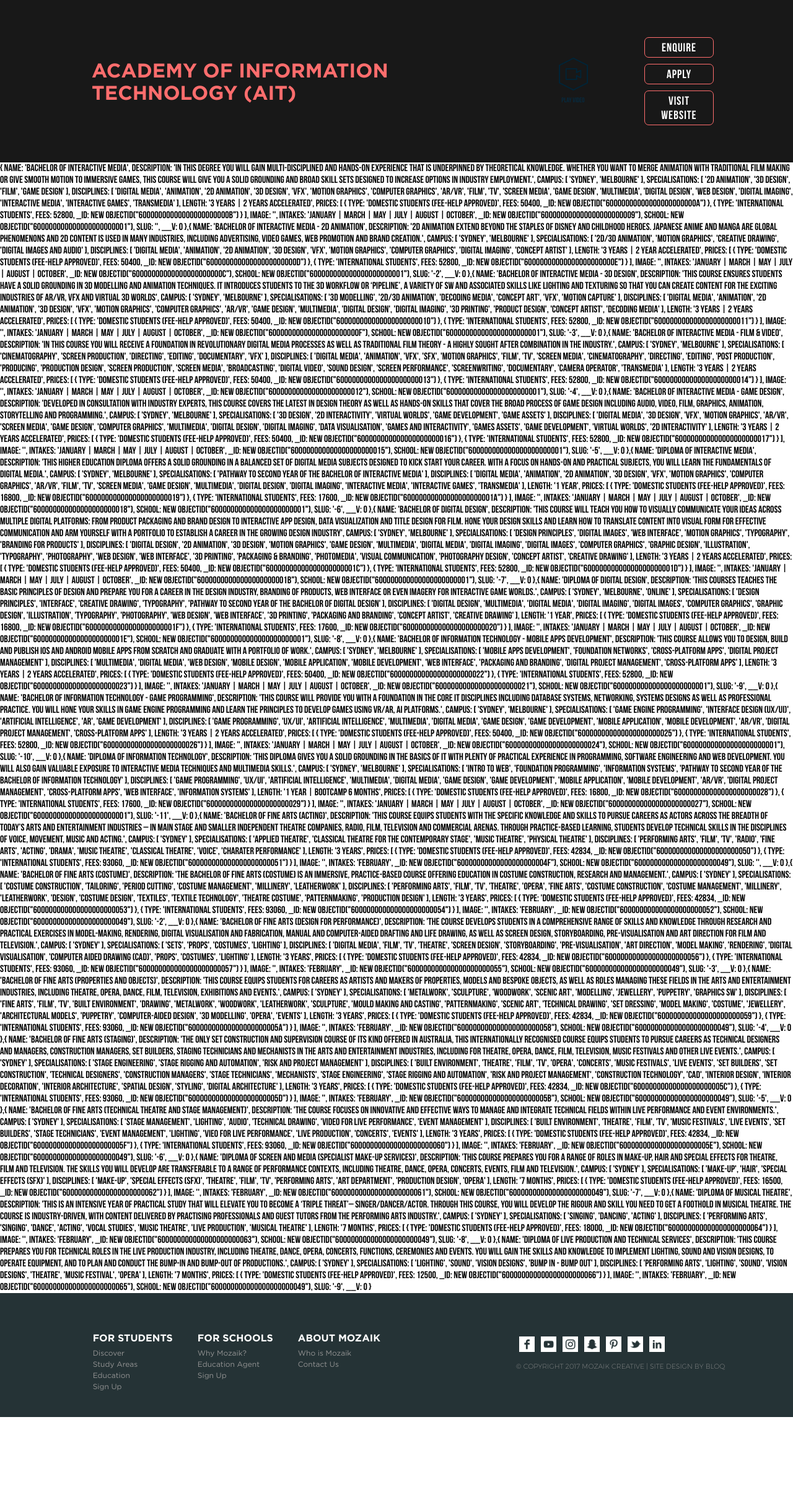
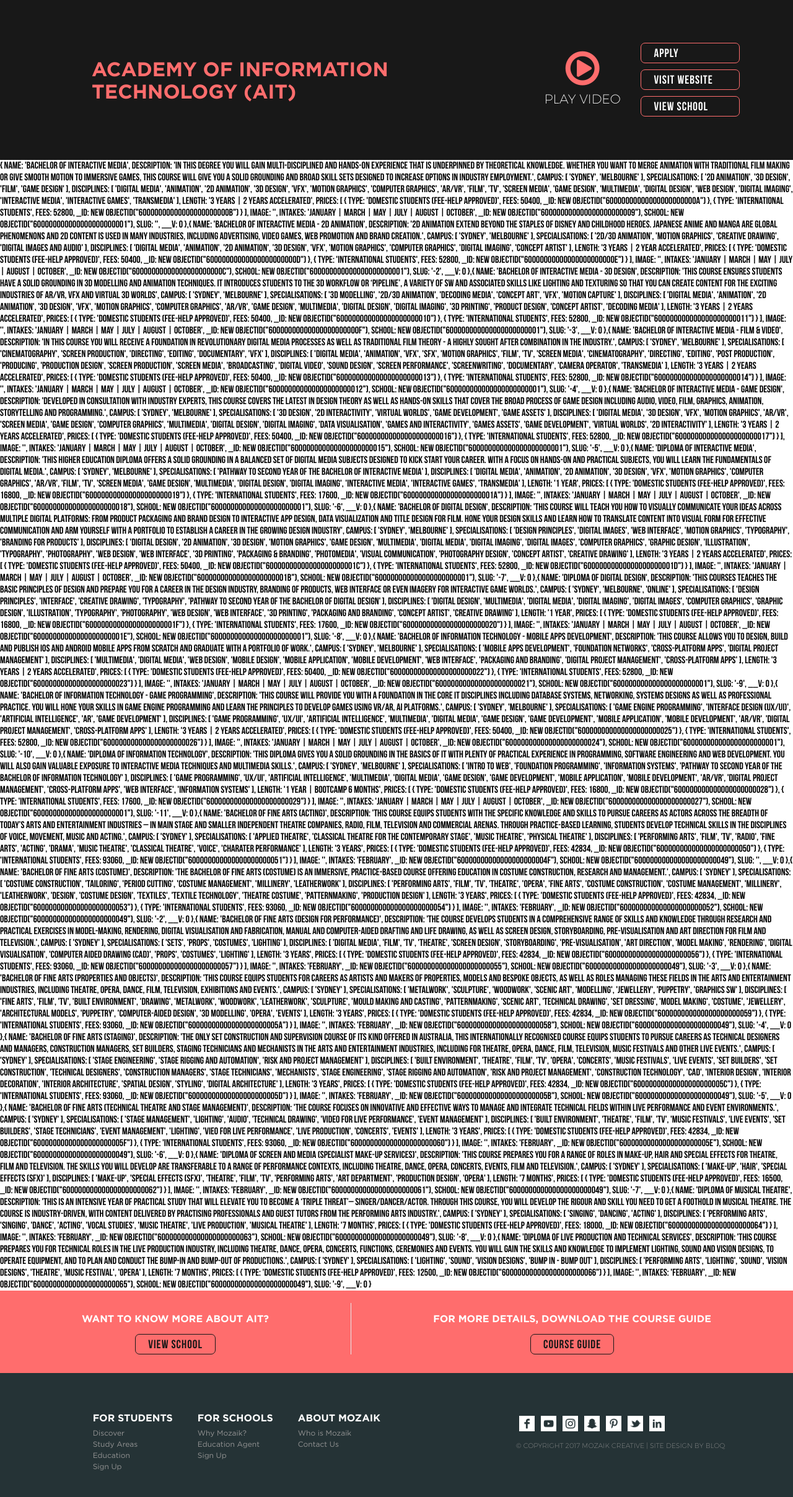
Before and after one commit to jcerexhe/mozaik, a Node server app: template views/schoolCourses.pug in a window 1280 px wide. Shown: the whole page at 62% size. Before the commit the page ends 2286 px from the top, so only its background shows below. Run offline with Node 20, Linux system fonts and the light colour scheme; the template is opened without the code that fills it: values that come from a table or form of the project are taken from there, others are empty; data comes from the database, SQL or seed files in the repository; style sheets or scripts are compiled from the project's sources; some libraries are stand-ins or nearby versions.

Commit message:
courses pg redesign

```diff
--- a/client/components/courses/index.jsx
+++ b/client/components/courses/index.jsx
@@ -48,7 +48,7 @@
     // Combine the 'all areas' array with the disciplineList array and flatten it to remove nesting
     disciplineList = _.flatten(disciplineList);
     return (
-      <div>
+      <div className='filter-bg course-bg'>
         <div className='filter-container'>
           <div className='filter'>
             <h2>disciplines</h2>
@@ -58,8 +58,8 @@
               onClick={ (val) => this.updateDiscipline(val) }
             />
           </div>
-         <div className='apply-button'>
-            <a className='btn'>apply</a>
+         <div className='refine-button'>
+            <a href='/discover' className='btn'>refine</a>
           </div>
         </div>
             <div className='course-card-container'>
--- a/public/dist/style.css
+++ b/public/dist/style.css
@@ -180,8 +180,6 @@
 .btn {
   border: 1px solid #FF6D6D;
   border-radius: 7px;
-  /* width was messing up certain btns, will need to investigate original reason for this config */
-  /*width: 100px;*/
   padding: 5px 20px 3px 20px;
   display: inline-block;
   text-transform: uppercase;
@@ -1291,13 +1289,17 @@
 .course-card-left > .course-buttons {
   width: 100%;
   display: -ms-flexbox;
-  display: flex;
-  -ms-flex-pack: justify;
-      justify-content: space-between; }
+  display: flex; }
 
 .course-buttons > .btn {
   margin-top: 10px;
-  width: 50px; }
+  width: 100%; }
+
+@media only screen and (min-width: 768px) {
+  .course-buttons > .btn {
+    width: 50%; }
+  .course-buttons > .btn:first-child {
+    margin-right: 15px; } }
 
 .course-card-right {
   width: 70%;
@@ -1339,6 +1341,9 @@
   -ms-flex-direction: column;
       flex-direction: column;
   margin-left: 3px; }
+
+.course-bg {
+  padding-bottom: 40px; }
 
 .discover-column-container {
   height: calc(100vh - 100px);
--- a/public/sass/modules/buttons.scss
+++ b/public/sass/modules/buttons.scss
@@ -1,8 +1,6 @@
 .btn {
   border: 1px solid $pink;
   border-radius: 7px;
-  /* width was messing up certain btns, will need to investigate original reason for this config */
-  /*width: 100px;*/
   padding: 5px 20px 3px 20px;
   display: inline-block;
   text-transform: uppercase;
--- a/public/sass/modules/coursesComponent.scss
+++ b/public/sass/modules/coursesComponent.scss
@@ -17,11 +17,18 @@
 .course-card-left > .course-buttons {
   width: 100%;
   display: flex;
-  justify-content: space-between;
 }
 .course-buttons > .btn {
   margin-top: 10px;
-  width: 50px;
+  width: 100%;
+}
+@media only screen and (min-width: 768px) {
+  .course-buttons > .btn {
+    width: 50%;
+  }
+  .course-buttons > .btn:first-child {
+    margin-right: 15px;
+  }
 }
 .course-card-right {
   width: 70%;
@@ -55,3 +62,6 @@
   flex-direction: column;
   margin-left: 3px;
 }
+.course-bg {
+  padding-bottom: 40px;
+}
--- a/views/schoolArtwork.pug
+++ b/views/schoolArtwork.pug
@@ -29,7 +29,7 @@
     .school-footer-section
       p Want to know more about AIT?
       .school-link
-          a(href='#' class='btn btn-grey')
+          a(href=`/school/${school.slug}/details` class='btn btn-grey')
             span View School
     .school-footer-section
       p For more details, download the course guide
--- a/views/schoolCourses.pug
+++ b/views/schoolCourses.pug
@@ -6,14 +6,29 @@
       .school-info
         img(src=school.logo)
         h1= school.name
-      .school-details-links
-        .video-link
-          a(href='#')
-            img.icon(src='/images/icons/mozaik-icons-8.png')
-            br
-            span play video
-        .other-links
-          a.btn(href='#') enquire
-          a.btn(href='#') apply
-          a.btn(href=school.website target='_blank') visit website
+      .school-links.video-link
+        i(class="fa fa-play-circle-o fa-3x" aria-hidden="true")
+        br
+        p(class="video-text") Play Video
+      .school-links
+        .school-link
+          a(href='#' class='btn btn-full-width')
+            span Apply
+        .school-link
+          a(href=school.website target='_blank' class='btn btn-full-width')
+            span Visit Website
+        .school-link
+          a(href=`/school/${school.slug}/details` class='btn btn-full-width')
+            span View School
   !=Courses
+  .extended-search.school-footer
+    .school-footer-section
+      p Want to know more about AIT?
+      .school-link
+          a(href=`/school/${school.slug}/details` class='btn btn-grey')
+            span View School
+    .school-footer-section
+      p For more details, download the course guide
+      .school-link
+          a(href='#' class='btn btn-grey')
+            span Course Guide
```
Also changed, not shown: 2 other files.
